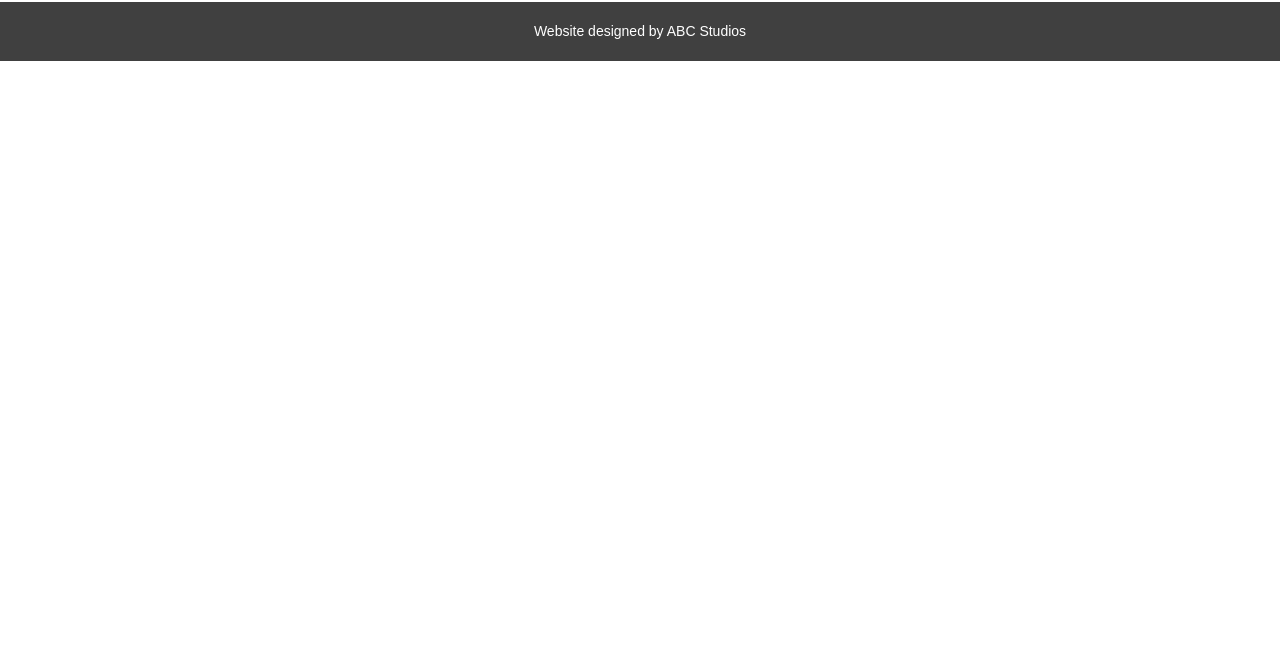
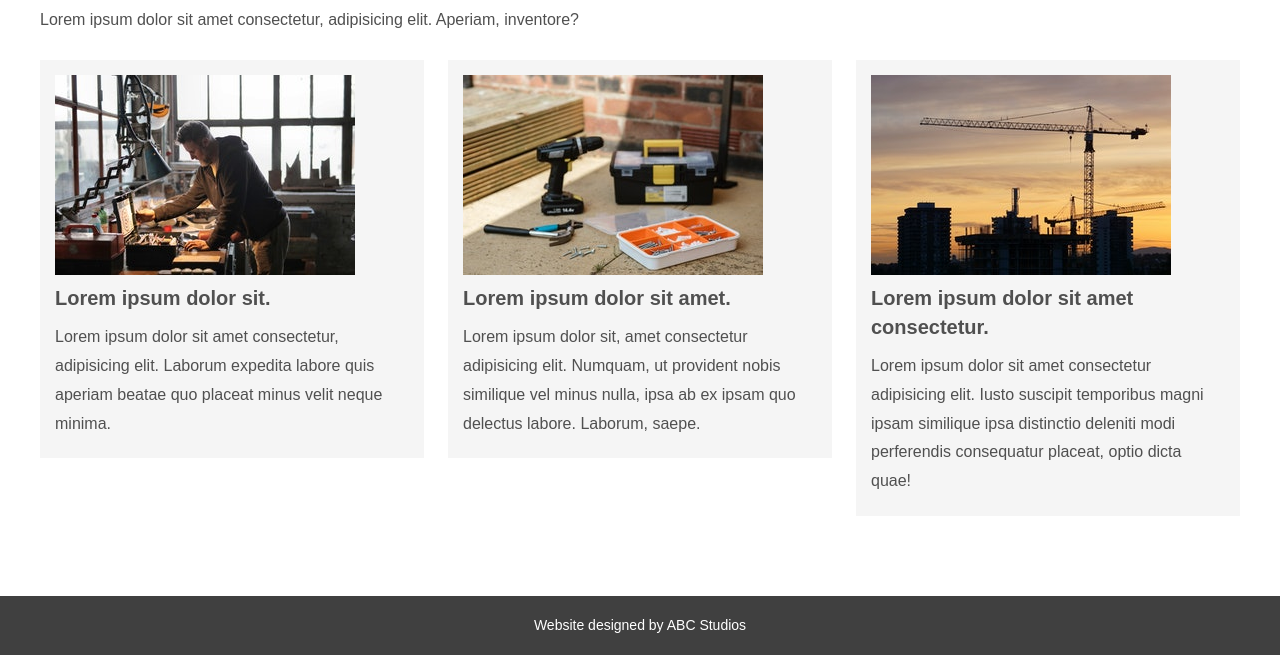
Before and after one commit to shivay-uc/landing-page, a plain HTML site: page services.html in a window 1280 px wide. Shown: the part 338-993 px from the top of the page. Before the commit the page ends 800 px from the top, so only its background shows below. Drawn offline with Linux system fonts and the light colour scheme.

Commit message:
Completed Services page

```diff
--- a/css/style.css
+++ b/css/style.css
@@ -112,6 +112,26 @@ h3 {
   list-style-type: disc;
   list-style-position: inside;
 }
+.service-block {
+  float: left;
+  width: 32%;
+  margin-right: 2%;
+  background-color: #f5f5f5;
+  padding: 15px;
+  box-sizing: border-box;
+  margin-top: 20px;
+  margin-bottom: 30px;
+}
+.service-block-last {
+  margin-right: 0;
+}
+.serivce-block img {
+  width: 100%;
+  margin-bottom: 15px;
+}
+.service-block h3 {
+  font-size: 20px;
+}
 footer {
   background-color: #404040;
   color: white;
--- a/services.html
+++ b/services.html
@@ -4,7 +4,7 @@
     <meta charset="UTF-8" />
     <meta http-equiv="X-UA-Compatible" content="IE=edge" />
     <meta name="viewport" content="width=device-width, initial-scale=1.0" />
-    <title>BlueLadder Constructions</title>
+    <title>Service | BlueLadder Constructions</title>
     <link rel="stylesheet" href="./css/reset.css" />
     <link rel="stylesheet" href="./css/style.css" />
   </head>
@@ -26,7 +26,40 @@
       </div>
     </header>
     <section>
-      <div class="wrapper"></div>
+      <div class="wrapper clearfix">
+        <h2>Our Service</h2>
+        <p>
+          Lorem ipsum dolor sit amet consectetur, adipisicing elit. Aperiam,
+          inventore?
+        </p>
+        <div class="service-block">
+          <img src="./img/construction-1.jpg" alt="" />
+          <h3>Lorem ipsum dolor sit.</h3>
+          <p>
+            Lorem ipsum dolor sit amet consectetur, adipisicing elit. Laborum
+            expedita labore quis aperiam beatae quo placeat minus velit neque
+            minima.
+          </p>
+        </div>
+        <div class="service-block">
+          <img src="./img/construction-2.jpg" alt="" />
+          <h3>Lorem ipsum dolor sit amet.</h3>
+          <p>
+            Lorem ipsum dolor sit, amet consectetur adipisicing elit. Numquam,
+            ut provident nobis similique vel minus nulla, ipsa ab ex ipsam quo
+            delectus labore. Laborum, saepe.
+          </p>
+        </div>
+        <div class="service-block service-block-last">
+          <img src="./img/construction-3.jpg" alt="" />
+          <h3>Lorem ipsum dolor sit amet consectetur.</h3>
+          <p>
+            Lorem ipsum dolor sit amet consectetur adipisicing elit. Iusto
+            suscipit temporibus magni ipsam similique ipsa distinctio deleniti
+            modi perferendis consequatur placeat, optio dicta quae!
+          </p>
+        </div>
+      </div>
     </section>
     <footer>
       <div class="wrapper">Website designed by ABC Studios</div>
```
Also changed, not shown: img/construction-1.jpg (added), img/construction-2.jpg (added), img/construction-3.jpg (added).
